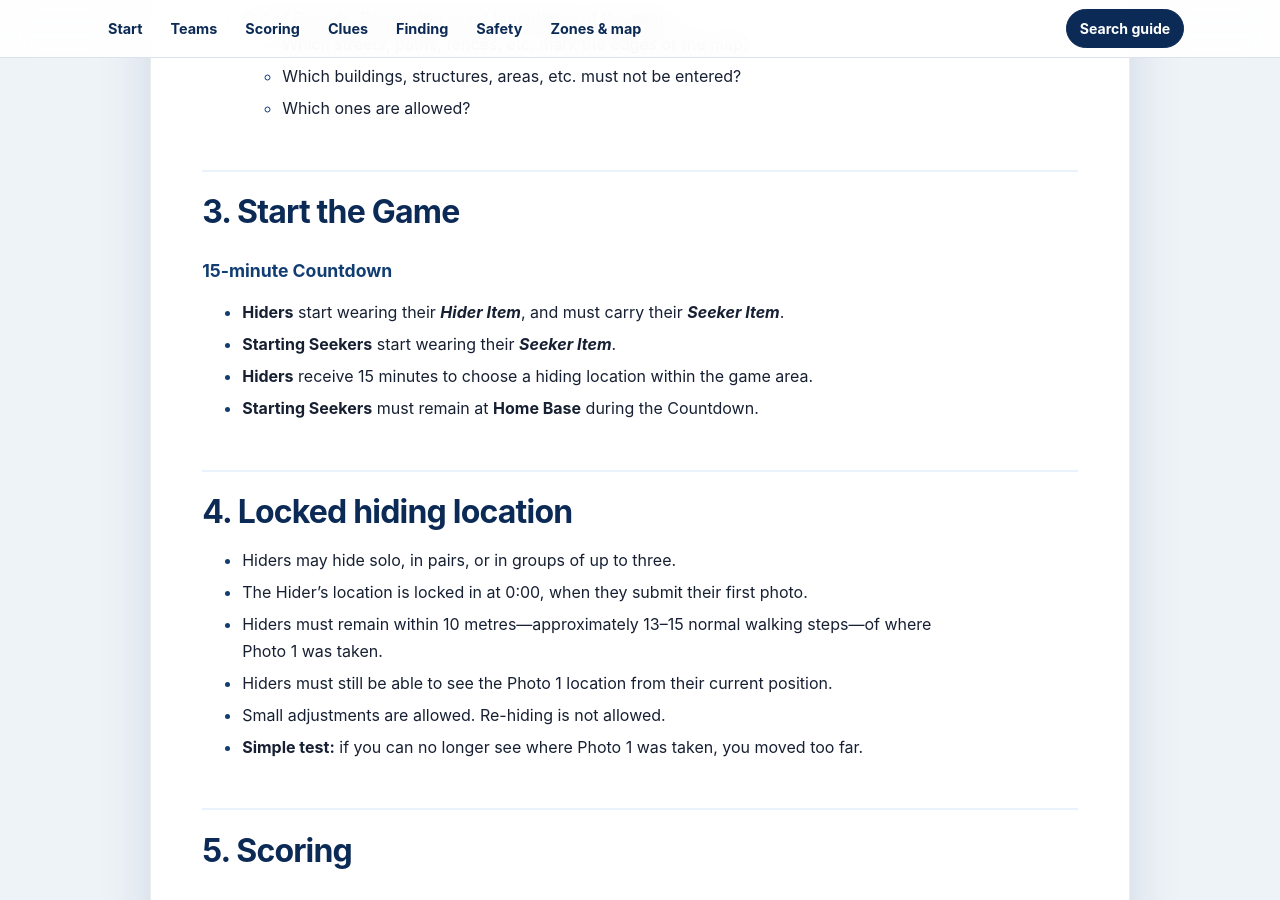
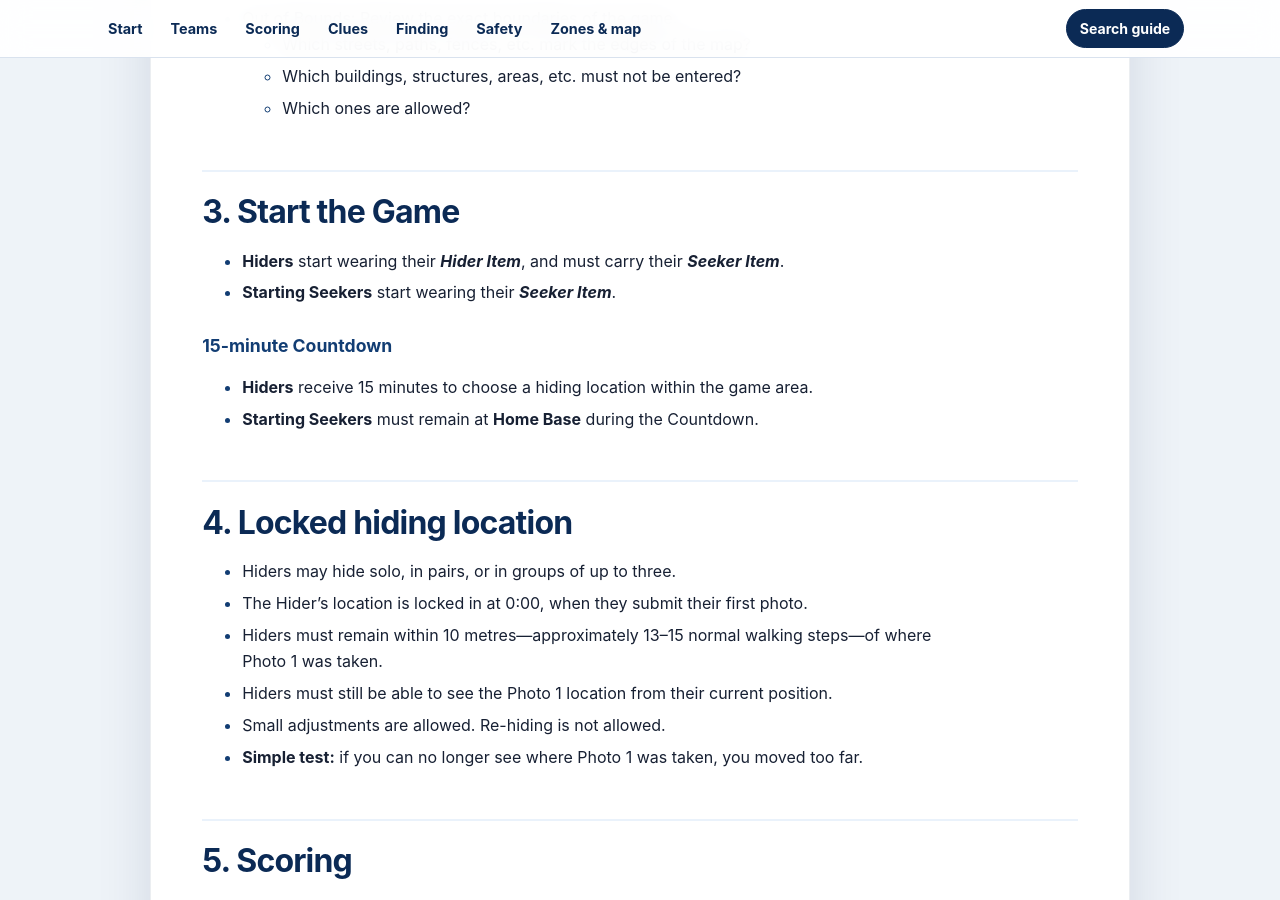
Before and after one commit to mmaxin/hide-and-seek-game, a Jekyll site: the page built from rules.md, in a window 1280 px wide and 900 px high, scrolled down 2072 px. Built offline with Jekyll 4.4.1, drawn with Linux system fonts in a browser that asks for light colours; our own code applies the rules of GitHub Pages for plain Markdown files.

Commit message:
Update Start

```diff
--- a/rules.md
+++ b/rules.md
@@ -78,9 +78,11 @@ This could go first, but I always give players game objects as soon as possible
 ## 3. Start the Game
 {: #start }
 
-### 15-minute Countdown
 - **Hiders** start wearing their ***Hider Item***, and must carry their ***Seeker Item***.
 - **Starting Seekers** start wearing their ***Seeker Item***.
+
+### 15-minute Countdown
+
 - **Hiders** receive 15 minutes to choose a hiding location within the game area.
 - **Starting Seekers** must remain at **Home Base** during the Countdown.
 {% comment %}
```
